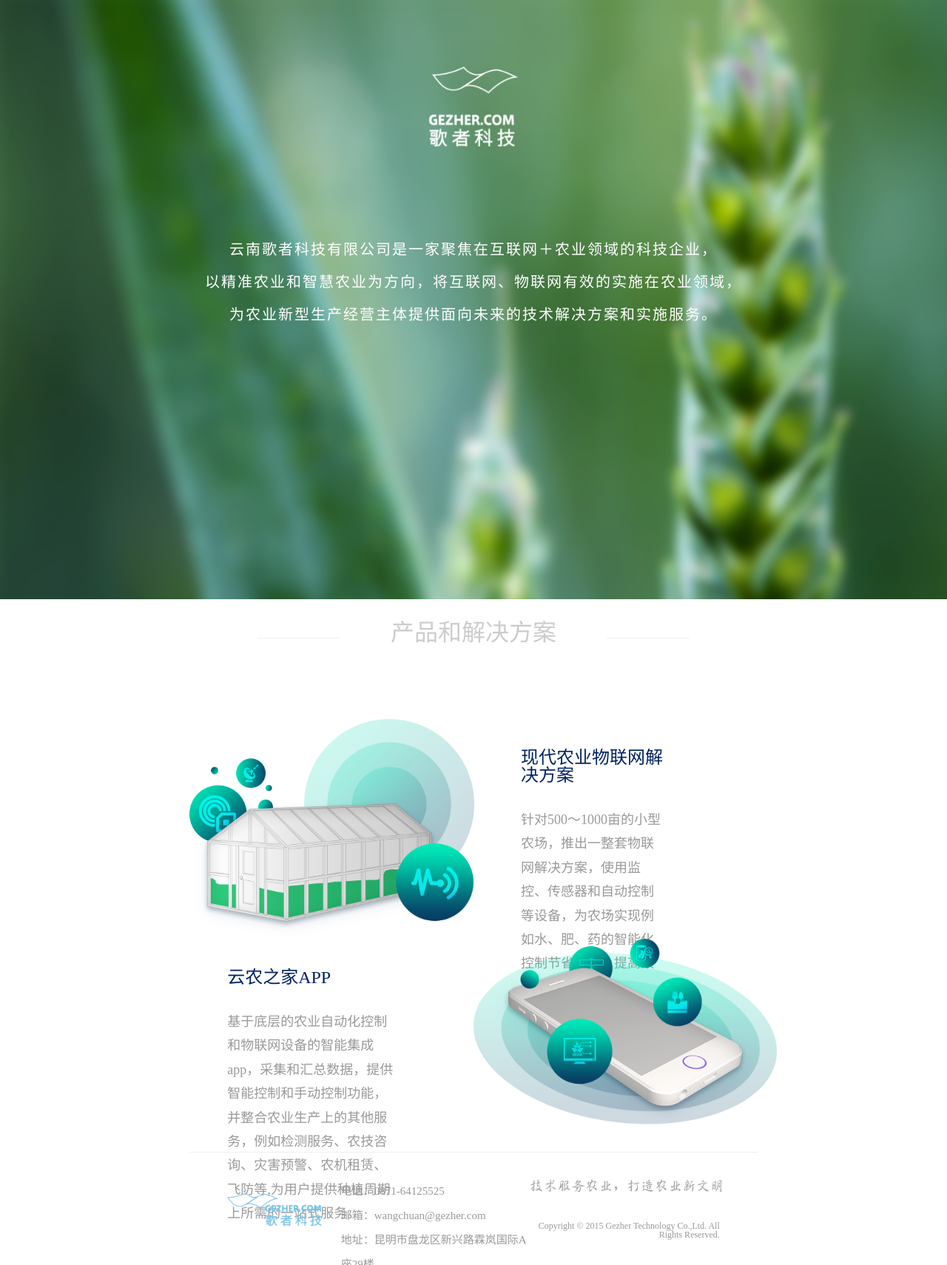
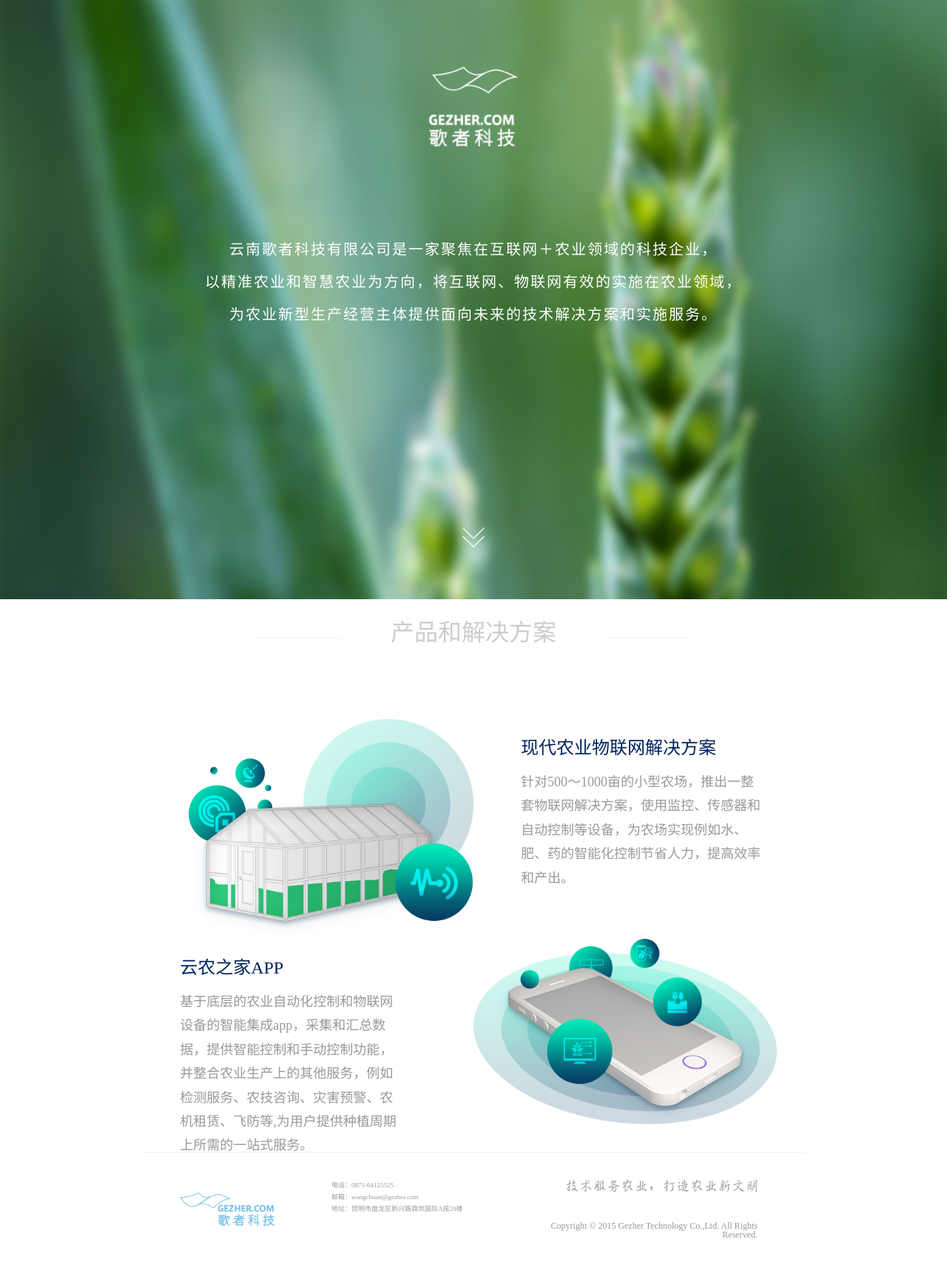
Before and after one commit to Javascript-Ninja/gezher.github.io, a Jekyll site: the page index.html, which Jekyll copies as it is, in a window 1280 px wide. Shown: the whole page at 74% size. Built offline with Jekyll 4.4.1, drawn with Linux system fonts in a browser that asks for light colours.

Commit message:
修改缩小导致的样式错误

```diff
--- a/css/home.css
+++ b/css/home.css
@@ -5,10 +5,14 @@
 html, body {
   height: 100%;
 }
+.container {
+  width: 90vw;
+  margin: 0 auto;
+}
 .head {
   padding: 0;
   background:  url("/images/head.png") no-repeat ;
-  background-size:  auto 100%;
+  background-size:  100% 100%;
   height: 90vh;
   padding-top: 10vh;
   text-align: center;
@@ -53,9 +57,13 @@ img {
   }
 }
 .phone {
+  height: 23vh;
   margin-bottom: 3.5vh;
   opacity: 0;
   animation : .5s play-ani 1.2s forwards;
+}
+.down-arrow {
+  height: 3vh;
 }
 
 .title {
@@ -73,7 +81,7 @@ img {
 
 .main {
   height: 73vh;
-  padding: 8vh 20vw 0;
+  padding-top: 8vh;
 }
 
 .row:after {
@@ -96,21 +104,21 @@ img {
 
 .main .row h3 {
   font-size: 24px;
-  margin: 40px 0 32px;
+  margin: 3vh 0 2vh;
   color: #002261;
 }
 .main .row p {
-  font-size: 18px;
+  font-size: 2vh;
   color: #999;
   line-height: 1.8;
 }
 
 .farm > .right {
-  padding: 0 10vw 0 5vw;
+  padding: 0 14vw 0 5vw;
 }
 .app > .left {
   text-align: left !important;
-  padding: 0 8vw 0 4vw;
+  padding: 0 8vw 0 14vw;
 }
 .farm > * {
   height: 33vh;
@@ -120,8 +128,11 @@ img {
 }
 
 .footer {
+  padding: 0 15vw;
+}
+.footer .container {
+  width: 70vw;
   border-top: 1px solid #eee;
-  margin: 0 20vw;
   padding: 4vh 4vw;
   height: 17vh;
   overflow: hidden;
@@ -130,23 +141,23 @@ img {
   float: left;
   height: 9vh;
   padding: 2vh 0;
-  width: 10vw;
+  width: 14vw;
 }
 .footer .center {
   float: left;
   height: 9vh;
   padding-left: 2vw;
-  width: 22vw;
+  width: 25vw;
 }
 .footer .center > p {
-  font-size: 15px;
-  line-height: 2.2;
+  font-size: 1vh;
+  line-height: 1.8;
   color: #999;
 }
 .footer .right{
   float: left;
   height: 9vh;
-  width: 20vw;
+  width: 22vw;
   text-align: right;
 }
 .footer .right > img {
@@ -162,6 +173,7 @@ img {
   .head {
     height: 100vh;
     padding: 10vh 5vw 0;
+    background-size: auto 100%;
   }
   .head .phone {
     display: none;
--- a/index.html
+++ b/index.html
@@ -11,8 +11,9 @@
   </head>
   <body>
     <div class="head">
+      <div class="container">
         <div class="logo">
-        <img src="/images/logo1.png" >
+          <img src="/images/logo1.png" />
         </div>
         <div class="intro">
           <div class="item">云南歌者科技有限公司是一家聚焦在互联网＋农业领域的科技企业，</div>
@@ -20,10 +21,11 @@
           <div class="item">为农业新型生产经营主体提供面向未来的技术解决方案和实施服务。</div>
         </div>
         <div class="phone">
-        <img src="/images/phone.png" >
+          <img src="/images/phone.png" />
         </div>
         <div class="down-arrow">
-        <img src="/images/arrow.png">
+          <img src="/images/arrow.png" />
+        </div>
       </div>
     </div>
     <div class="title">
@@ -32,6 +34,7 @@
       <span>———————</span>
     </div>
     <div class="main">
+      <div class="container">
         <div class="row farm">
           <div class="right">
             <h3>现代农业物联网解决方案</h3>
@@ -51,7 +54,9 @@
           </div>
         </div>
       </div>
+    </div>
     <div class="footer">
+      <div class="container">
         <div class="row">
           <div class="left">
             <img src="/images/logo2.png" >
@@ -67,6 +72,7 @@
             </div>
         </div>
       </div>
+    </div>
     <script type="text/javascript" src="/js/jquery/dist/jquery.min.js"></script>
     <script type="text/javascript" src="/js/jquery-smooth-scroll/jquery.smooth-scroll.min.js"></script>
     <script type="text/javascript" src="/js/arro.js"></script>
```
Lines whose indentation alone changed are shown as unchanged.
